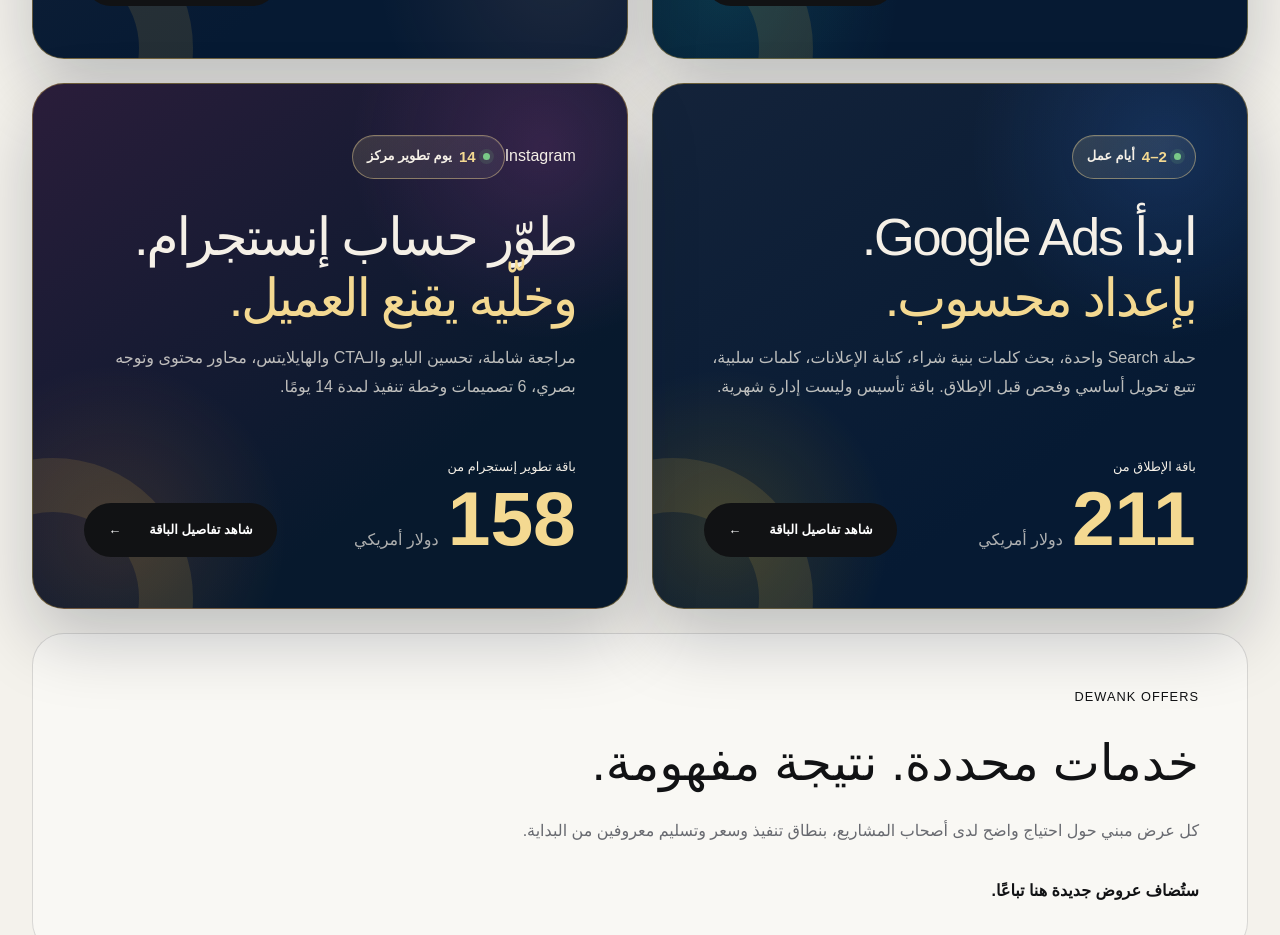
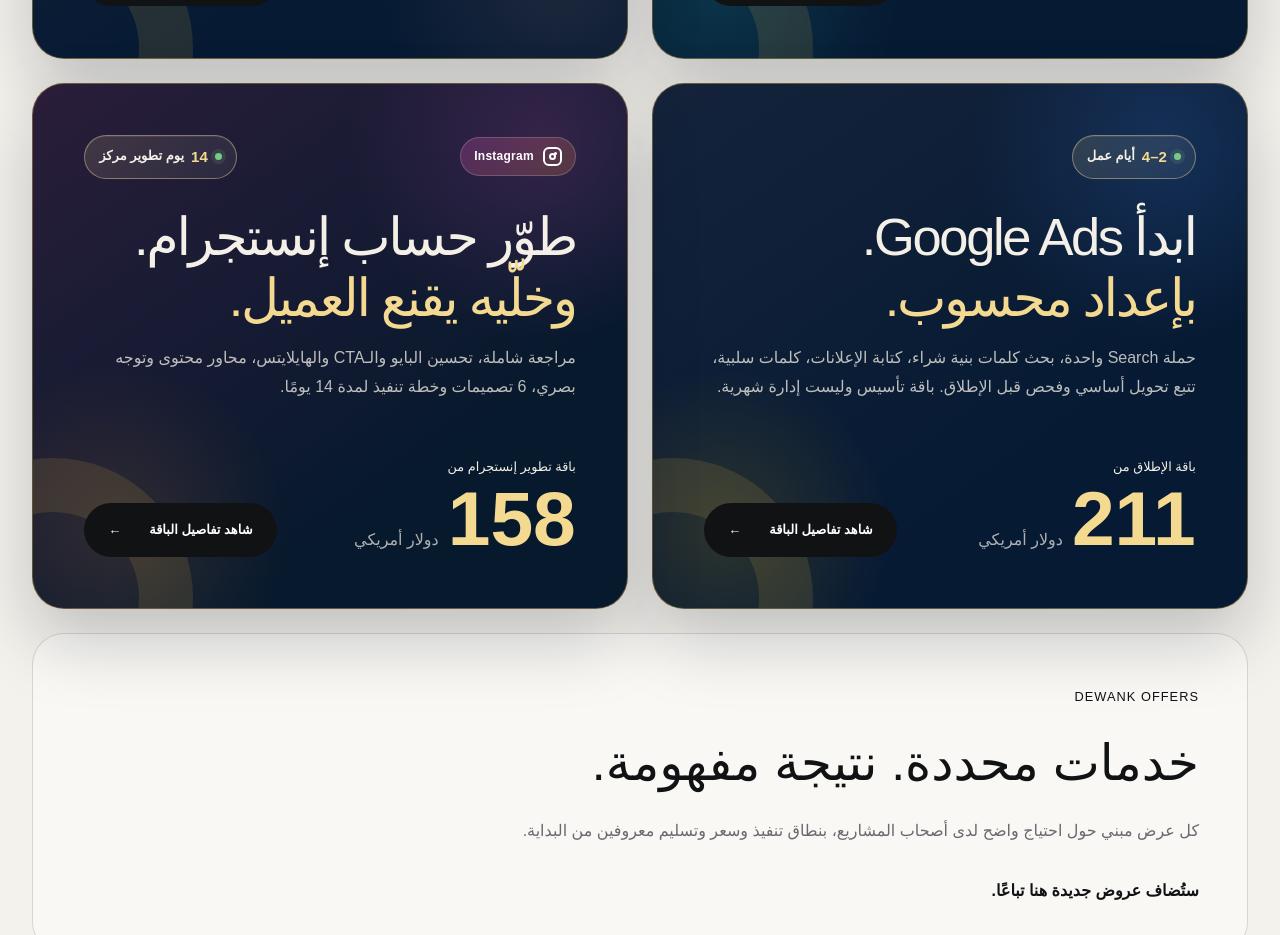
Before and after one commit to mohammedrashad2011-ui/Dewank-2026-website, a Next.js app: page /offers in a window 1280 px wide. Shown: the part 2160-3095 px from the top of the page. Built offline with nearby package versions, Linux system fonts and the light colour scheme; no server answers; a web font is replaced by a local one.

Commit message:
Add Instagram platform badge to offer card

```diff
--- a/app/offers/instagram-14-day-upgrade/instagram-upgrade.css
+++ b/app/offers/instagram-14-day-upgrade/instagram-upgrade.css
@@ -3,6 +3,56 @@
     radial-gradient(circle at 86% 12%, rgba(203, 78, 180, .18), transparent 28%),
     radial-gradient(circle at 14% 86%, rgba(244, 145, 54, .14), transparent 25%),
     linear-gradient(145deg, #2a1d3a, #07192d 70%);
+}
+
+.instagram-card-topline {
+  display: flex;
+  align-items: center;
+  justify-content: space-between;
+  flex-wrap: wrap;
+  gap: 12px;
+}
+
+.instagram-platform-badge {
+  display: inline-flex;
+  align-items: center;
+  gap: 9px;
+  padding: 8px 13px;
+  border: 1px solid rgba(255,255,255,.18);
+  border-radius: 999px;
+  color: #fff;
+  background: linear-gradient(135deg, rgba(203,78,180,.28), rgba(244,145,54,.2));
+  font-size: 12px;
+  font-weight: 800;
+  letter-spacing: .02em;
+}
+
+.instagram-platform-icon {
+  position: relative;
+  width: 19px;
+  height: 19px;
+  border: 2px solid #fff;
+  border-radius: 6px;
+  box-sizing: border-box;
+}
+
+.instagram-platform-icon::before {
+  content: "";
+  position: absolute;
+  inset: 4px;
+  border: 2px solid #fff;
+  border-radius: 50%;
+}
+
+.instagram-platform-icon::after {
+  content: "";
+  position: absolute;
+  width: 3px;
+  height: 3px;
+  top: 3px;
+  right: 3px;
+  border-radius: 50%;
+  background: #fff;
 }
 
 .instagram-upgrade-page {
@@ -108,6 +158,8 @@
 }
 
 @media (max-width: 620px) {
+  .instagram-card-topline { align-items: flex-start; }
+  .instagram-platform-badge { font-size: 11px; }
   .instagram-upgrade-hero { padding-top: 58px; padding-bottom: 74px; }
   .instagram-upgrade-hero h1 { font-size: clamp(36px, 10.8vw, 50px); line-height: 1.36; margin-block: 22px 20px; }
   .instagram-upgrade-hero h1 em { display: block; margin-top: .14em; line-height: 1.42; }
```
